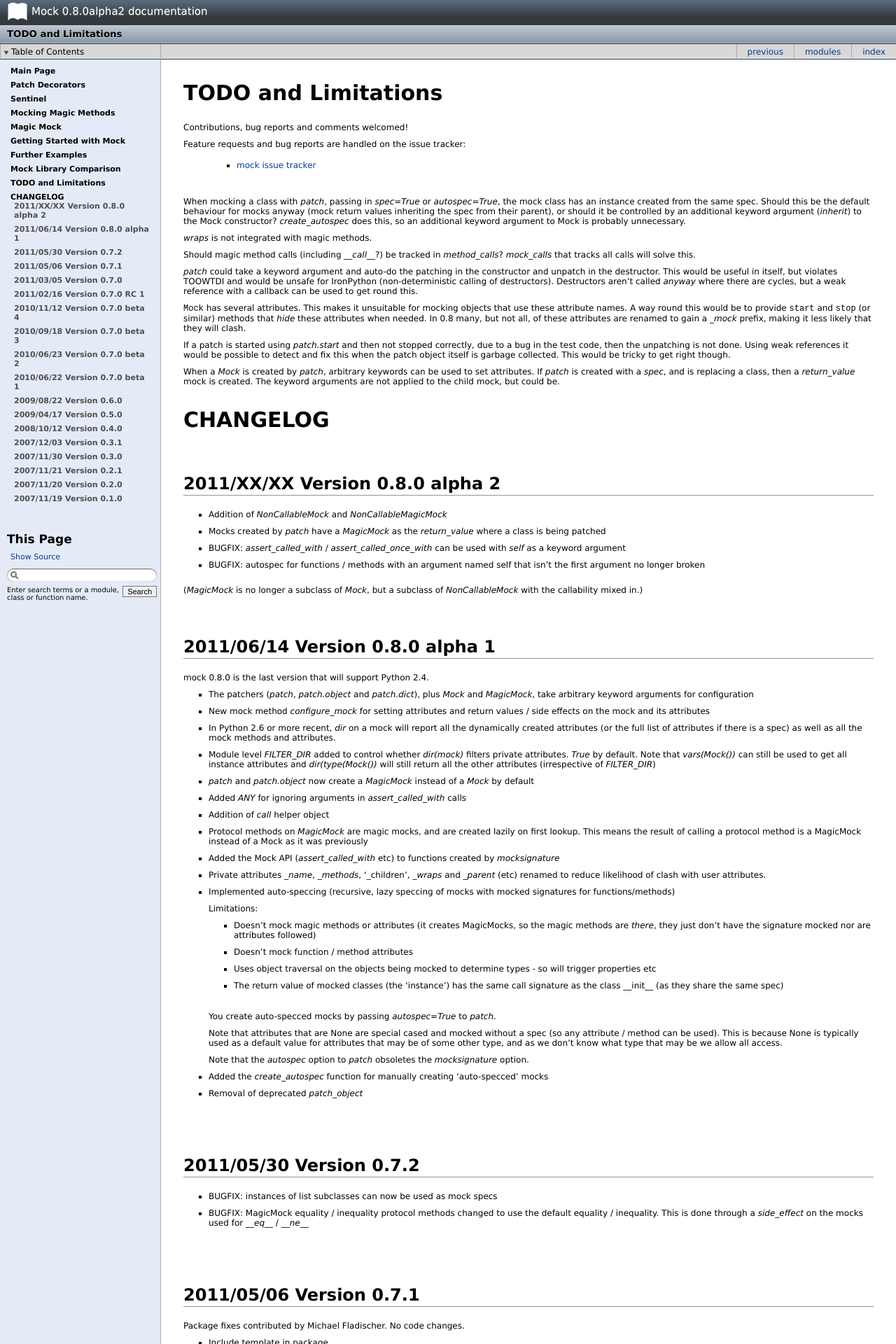
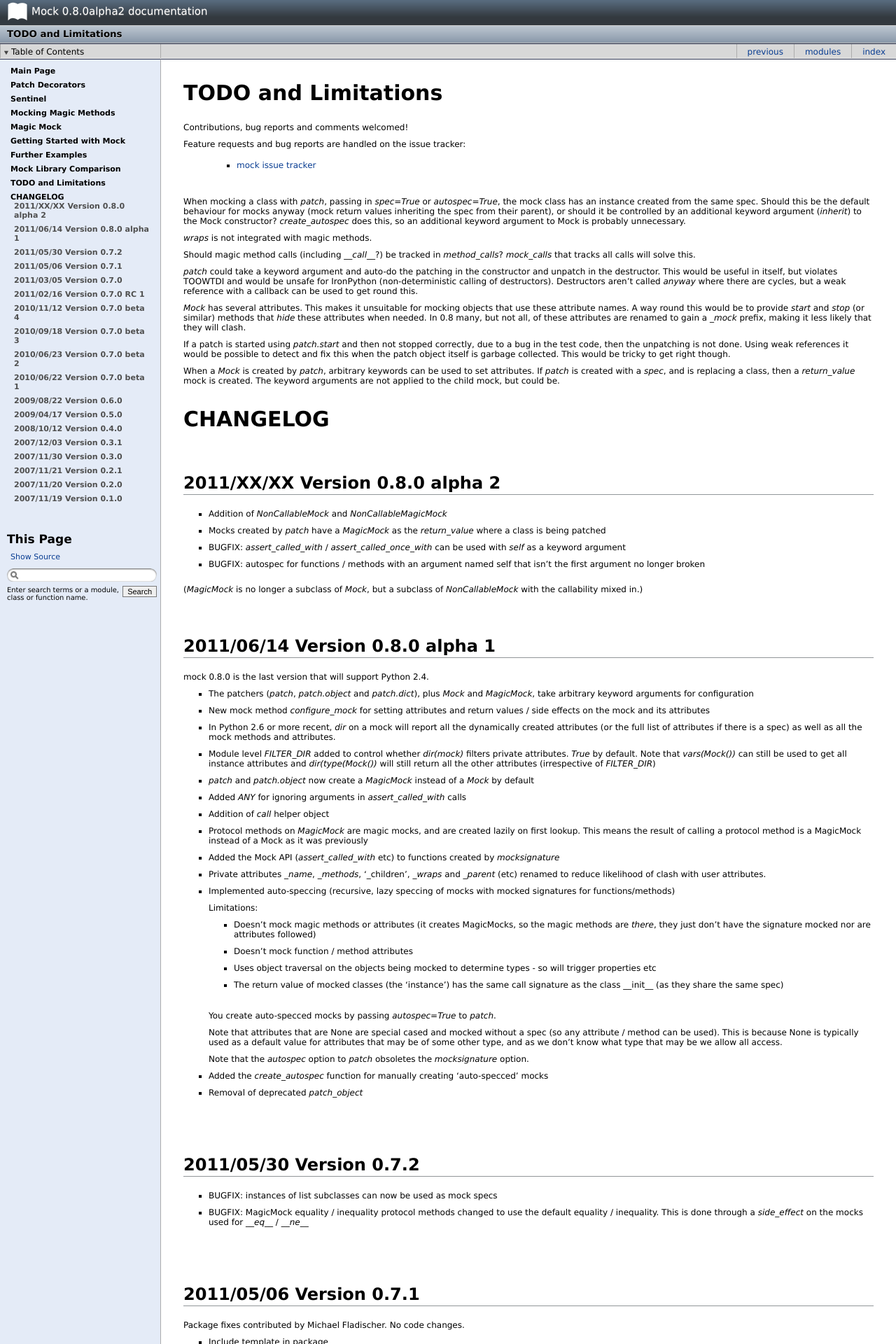
Before and after one commit to testing-cabal/mock, a Sphinx documentation site: the page built from docs/changelog.txt, in a window 1280 px wide. Shown: the top 1920 px of the page at 70% size. Built offline with Sphinx 7.4.7, drawn with Linux system fonts in a browser that asks for light colours; pages that are not in the unit, such as notebooks, are missing from menus.

```diff
--- a/docs/changelog.txt
+++ b/docs/changelog.txt
@@ -28,9 +28,9 @@ violates TOOWTDI and would be unsafe for IronPython (non-deterministic calling
 of destructors). Destructors aren't called *anyway* where there are cycles,
 but a weak reference with a callback can be used to get round this.
 
-``Mock`` has several attributes. This makes it unsuitable for mocking objects
-that use these attribute names. A way round this would be to provide ``start``
-and ``stop`` (or similar) methods that *hide* these attributes when needed.
+`Mock` has several attributes. This makes it unsuitable for mocking objects
+that use these attribute names. A way round this would be to provide `start`
+and `stop` (or similar) methods that *hide* these attributes when needed.
 In 0.8 many, but not all, of these attributes are renamed to gain a `_mock`
 prefix, making it less likely that they will clash.
 
```
